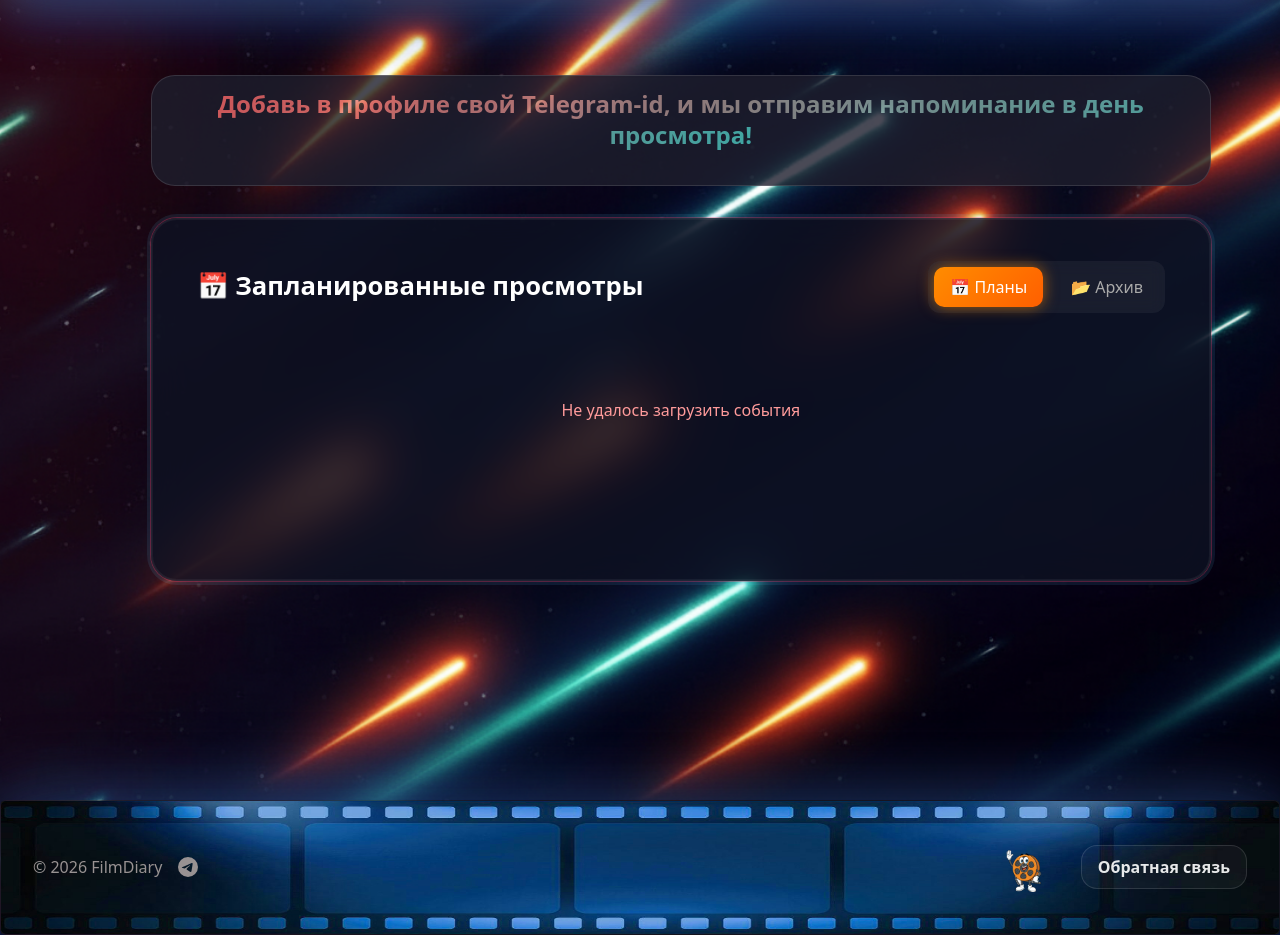
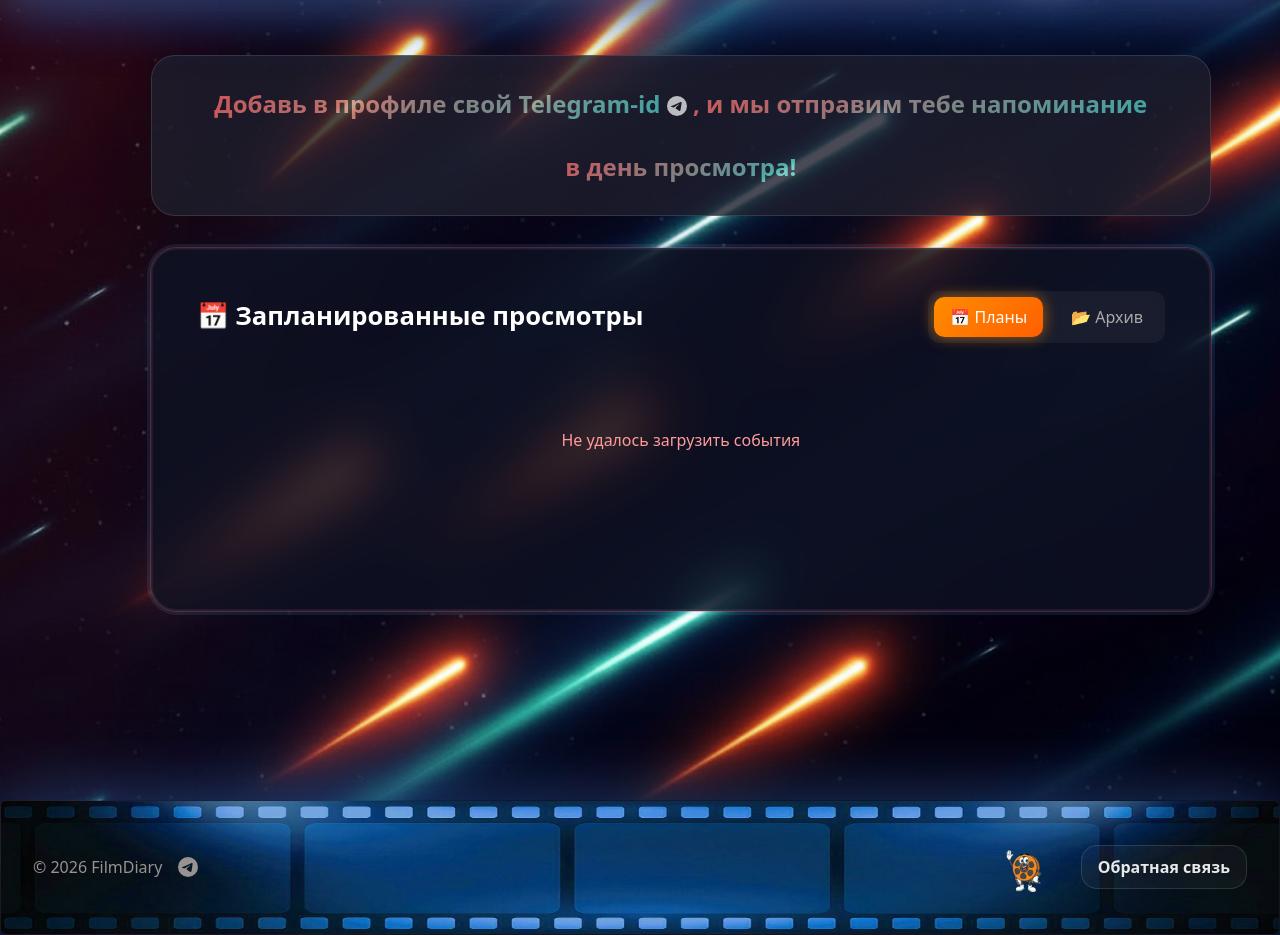
Before and after one commit to nadezhdapopova-spec/FilmDiary, a Django app: template calendar_events/templates/calendar_events/calendar_list.html in a window 1280 px wide. Shown: the part 78-1013 px from the top of the page. Run offline with Django 5.2, Linux system fonts and the light colour scheme; the template is opened without the code that fills it, so the values that code supplies are empty; some libraries are stand-ins or nearby versions.

Commit message:
fexed feddback template

```diff
--- a/calendar_events/templates/calendar_events/calendar_list.html
+++ b/calendar_events/templates/calendar_events/calendar_list.html
@@ -6,7 +6,14 @@
 <section class="calendar-page">
   <div class="cta-section calendar-section">
     <p class="cta-text calendar-section">
-      <span class="highlight">Добавь в профиле свой Telegram-id, и мы отправим напоминание в день просмотра!</span>
+      <span class="highlight">Добавь в профиле свой Telegram-id</span>
+      <svg class="social-icon" viewBox="0 0 24 24" fill="currentColor">
+        <path d="M11.944 0A12 12 0 0 0 0 12a12 12 0 0 0 12 12 12 12 0 0 0 12-12A12 12 0 0 0 12 0a12 12 0 0 0-.056 0zm4.962 7.224c.1-.002.321.023.465.14a.506.506 0 0 1 .171.325c.016.093.036.306.02.472-.18 1.898-.962 6.502-1.36 8.627-.168.9-.499 1.201-.82 1.23-.696.065-1.225-.46-1.9-.902-1.056-.693-1.653-1.124-2.678-1.8-1.185-.78-.417-1.21.258-1.91.177-.183 3.247-2.977 3.307-3.23.007-.032.014-.15-.056-.212s-.174-.041-.249-.024c-.106.024-1.793 1.14-5.061 3.345-.48.33-.913.49-1.302.48-.428-.008-1.252-.241-1.865-.44-.752-.245-1.349-.374-1.297-.789.027-.216.325-.437.893-.663 3.498-1.524 5.83-2.529 6.998-3.014 3.332-1.386 4.025-1.627 4.476-1.635z"/>
+      </svg>
+      <span class="highlight">, и мы отправим тебе напоминание</span>
+    </p>
+    <p class="cta-text calendar-section">
+      <span class="highlight">в день просмотра!</span>
     </p>
   </div>
 
--- a/static/css/pages/calendar_list.css
+++ b/static/css/pages/calendar_list.css
@@ -1,18 +1,16 @@
 .calendar-page {
   max-width: 1100px;
   margin: 0 auto;
-  padding: 40px 20px;
+  padding: 20px 20px;
   color: #fff;
 }
 
 /* Баннер */
 
 .calendar-section.cta-section {
-    padding-bottom: 3px;   /* меньше отступ снизу */
-    padding-top: 12px;
+    padding-bottom: 1px;   /* меньше отступ снизу */
     opacity: 0.8;
     background: #1e1e2d;
-
 }
 
 .calendar-section.cta-text {
--- a/static/css/pages/feedback.css
+++ b/static/css/pages/feedback.css
@@ -1,10 +1,25 @@
+.feedback-container {
+  max-width: 1100px;
+  margin: 0 auto;
+  padding: 20px 20px;
+  color: #fff;
+}
+
+.feedback.cta-section {
+    padding-bottom: 1px;   /* меньше отступ снизу */
+    opacity: 0.8;
+    background: #1e1e2d;
+}
+
 .feedback .cta-text {
   font-size: 1.6rem;       /* меньше шрифт */
   line-height: 1.4;
+  padding-bottom: 1px;
 }
 
 .feedback .hero-title {
   font-size: 2rem;         /* меньше заголовок */
+  padding-bottom: 1px;
 }
 
 /* Мобильная адаптация */
--- a/users/templates/users/feedback.html
+++ b/users/templates/users/feedback.html
@@ -4,10 +4,6 @@
 {% load crispy_forms_tags %}
 
 {% block title %}Обратная связь{% endblock %}
-
-{% if not user.is_authenticated %}
-    {% block body_class %}layout--auth{% endblock %}
-{% endif %}
 
 {% block content %}
 <div class="feedback-container">
```
